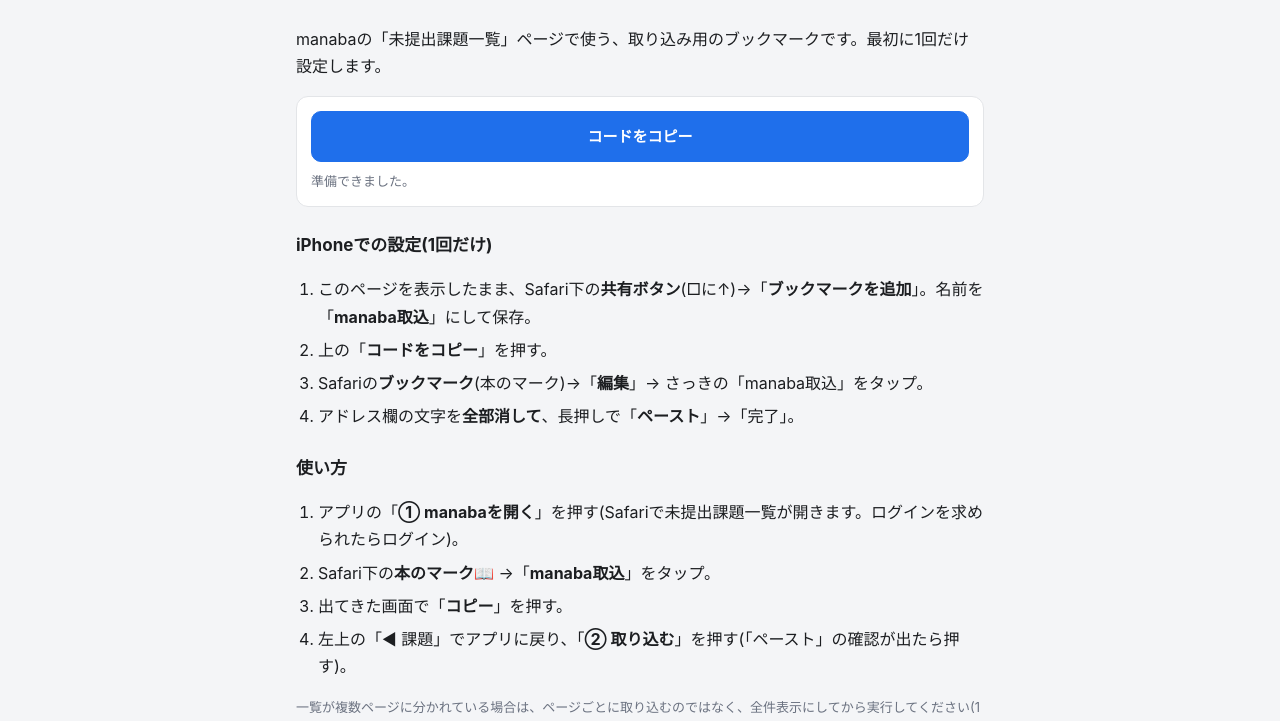
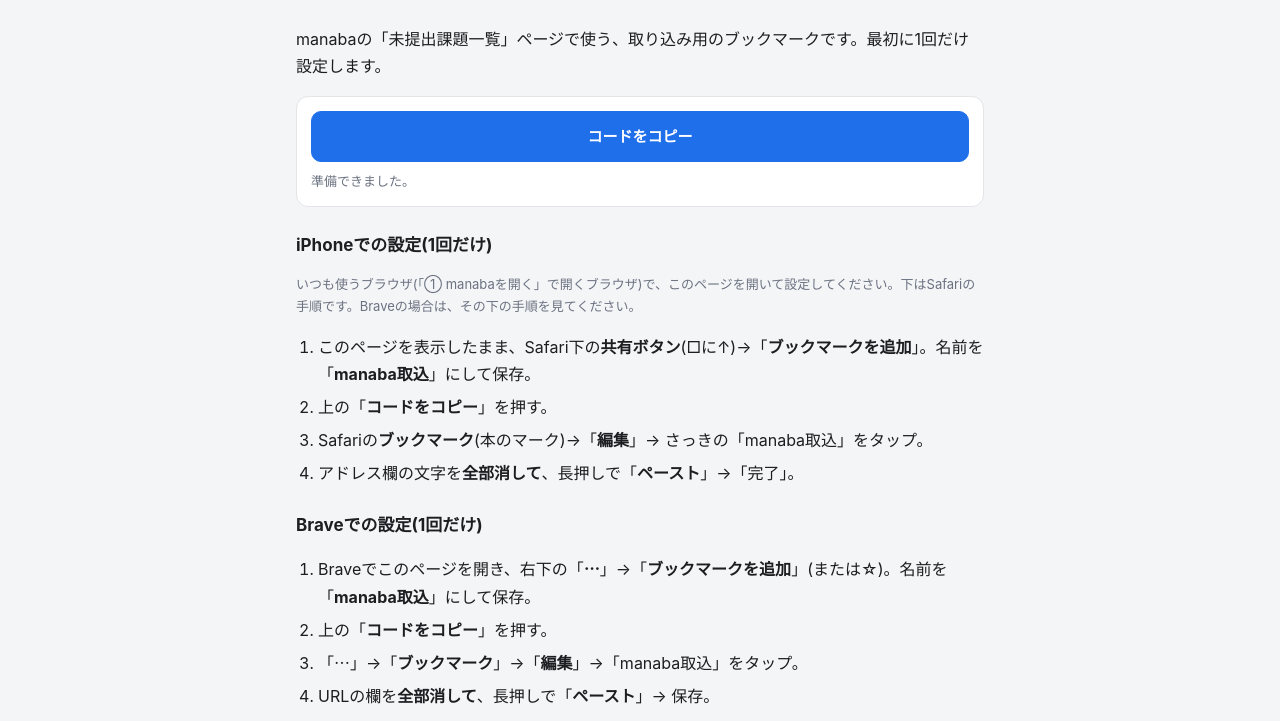
Before and after one commit to cfr6fvg4m7-maker/my-app, a plain HTML site: page bookmarklet.html in a window 1280 px wide. Shown: the part 64-785 px from the top of the page. Drawn offline with Linux system fonts and the light colour scheme.

Commit message:
Open manaba in the default browser and document Brave setup
The user's default browser is Brave, so the open button is now a plain
link and the bookmarklet page explains how to register it in Brave.

Co-Authored-By: Claude Opus 5.5 <noreply@anthropic.com>
Claude-Session: https://claude.ai/code/session_01Mv7Y7K5GtAncQdCf3HuKU1

```diff
--- a/bookmarklet.html
+++ b/bookmarklet.html
@@ -31,6 +31,7 @@
     </div>
 
     <h2>iPhoneでの設定(1回だけ)</h2>
+    <p class="small muted">いつも使うブラウザ(「① manabaを開く」で開くブラウザ)で、このページを開いて設定してください。下はSafariの手順です。Braveの場合は、その下の手順を見てください。</p>
     <ol>
       <li>このページを表示したまま、Safari下の<b>共有ボタン</b>(□に↑)→「<b>ブックマークを追加</b>」。名前を「<b>manaba取込</b>」にして保存。</li>
       <li>上の「<b>コードをコピー</b>」を押す。</li>
@@ -38,12 +39,20 @@
       <li>アドレス欄の文字を<b>全部消して</b>、長押しで「<b>ペースト</b>」→「完了」。</li>
     </ol>
 
+    <h2>Braveでの設定(1回だけ)</h2>
+    <ol>
+      <li>Braveでこのページを開き、右下の「<b>⋯</b>」→「<b>ブックマークを追加</b>」(または☆)。名前を「<b>manaba取込</b>」にして保存。</li>
+      <li>上の「<b>コードをコピー</b>」を押す。</li>
+      <li>「⋯」→「<b>ブックマーク</b>」→「<b>編集</b>」→「manaba取込」をタップ。</li>
+      <li>URLの欄を<b>全部消して</b>、長押しで「<b>ペースト</b>」→ 保存。</li>
+    </ol>
+
     <h2>使い方</h2>
     <ol>
-      <li>アプリの「<b>① manabaを開く</b>」を押す(Safariで未提出課題一覧が開きます。ログインを求められたらログイン)。</li>
-      <li>Safari下の<b>本のマーク📖</b> →「<b>manaba取込</b>」をタップ。</li>
+      <li>アプリの「<b>① manabaを開く</b>」を押す(ブラウザで未提出課題一覧が開きます。ログインを求められたらログイン)。</li>
+      <li>ブックマークから「<b>manaba取込</b>」をタップ(Safariは本のマーク📖、Braveは「⋯」→「ブックマーク」)。</li>
       <li>出てきた画面で「<b>コピー</b>」を押す。</li>
-      <li>左上の「◀ 課題」でアプリに戻り、「<b>② 取り込む</b>」を押す(「ペースト」の確認が出たら押す)。</li>
+      <li>ホーム画面(または左上の「◀ 課題」)からアプリに戻り、「<b>② 取り込む</b>」を押す(「ペースト」の確認が出たら押す)。</li>
     </ol>
     <p class="small muted">一覧が複数ページに分かれている場合は、ページごとに取り込むのではなく、全件表示にしてから実行してください(1回の取り込みに入っていない課題は「一覧にありません」と表示されます)。</p>
 
--- a/sw.js
+++ b/sw.js
@@ -1,6 +1,6 @@
 // オフラインでも開けるようにするための Service Worker。
 // アプリのファイルを変更したら CACHE の番号を上げる(例: v2 → v3)。
-const CACHE = 'manaba-pwa-v9';
+const CACHE = 'manaba-pwa-v10';
 const ASSETS = [
   './',
   'index.html',
```
Also changed, not shown: app.js (+3 -10 lines), index.html (+1 -2 lines), README.md.
